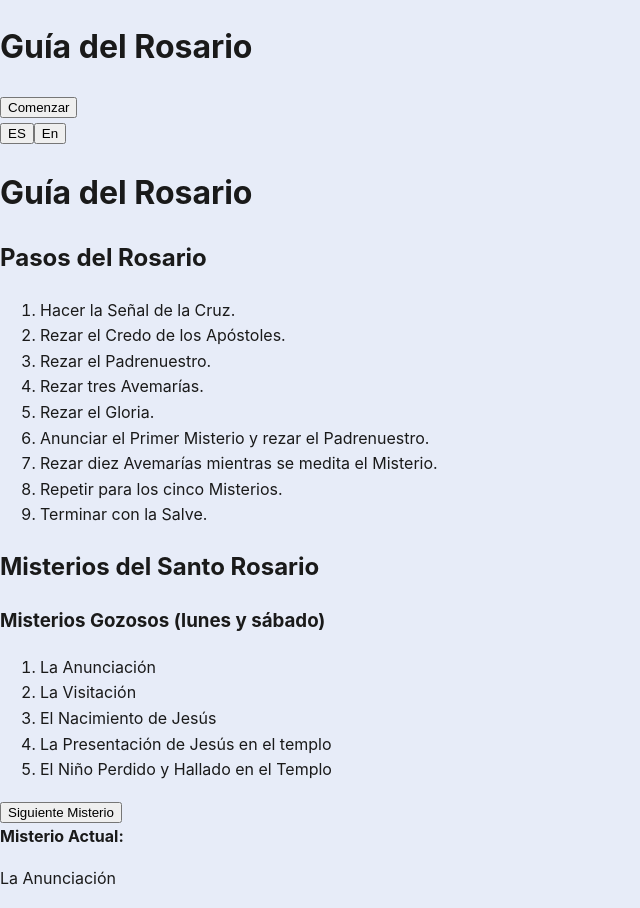
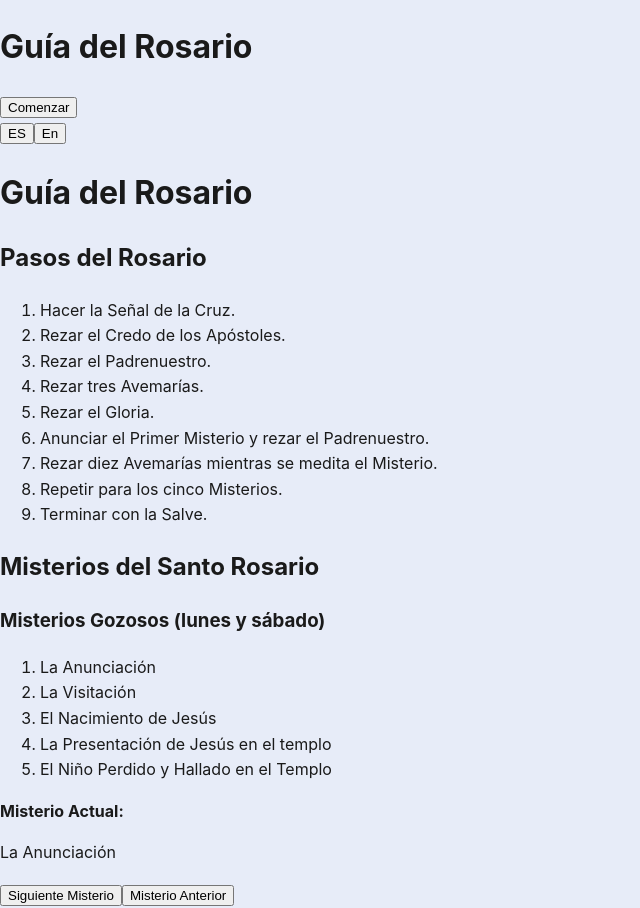
Before and after one commit to LuisDev912/Rosary-guide, a React (Vite) app: page / in a window 1280 px wide. Shown: the whole page, without its empty margins (0-640 px from the left). Built offline with nearby package versions, Linux system fonts and the light colour scheme.

Commit message:
"feat(controls): add previous and next mystery buttons - Add buttons to navigate to the previous and next mysteries in the RosaryPage component. - Update /es and /en locale files to include labels for the new buttons."

```diff
--- a/src/locales/en/en.json
+++ b/src/locales/en/en.json
@@ -6,7 +6,8 @@
         "languageLabel": "Language"
     },
     "buttons": {
-        "nextMystery": "Next Mystery"
+        "nextMystery": "Next Mystery",
+        "previousMystery": "Previous Mystery"
     },
     "labels": {
         "currentMystery": "Current Mystery"
--- a/src/locales/es/es.json
+++ b/src/locales/es/es.json
@@ -6,7 +6,8 @@
     "languageLabel": "Idioma"
     },
     "buttons": {
-        "nextMystery": "Siguiente Misterio"
+        "nextMystery": "Siguiente Misterio",
+        "previousMystery": "Misterio Anterior"
     },
     "labels": {
         "currentMystery": "Misterio Actual"
--- a/src/pages/RosaryPage.jsx
+++ b/src/pages/RosaryPage.jsx
@@ -78,17 +78,27 @@ function RosaryPage() {
 
                 {/* control buttons  */}
                 <section className="Mystery-controls">
-                    <button onClick={() => {
-                        setCurrentMysteryIndex((prev) =>
-                        prev < todayMysteries.list.length - 1 ? prev + 1 : prev)
-                    }}>
-                        {t("buttons.nextMystery")}
-                    </button>
-
-                    <div>
+                    <div className="current-mystery">
                         <strong>{t("labels.currentMystery")}:</strong>
                         <CurrentMystery selectedMystery={Mystery} />
                     </div>
+
+                    <div className="control-buttons">
+                        <button className="next-mystery" onClick={() => {
+                            setCurrentMysteryIndex((prev) =>
+                            prev < todayMysteries.list.length - 1 ? prev + 1 : prev)
+                        }}>
+                        {t("buttons.nextMystery")}
+                        </button>
+
+                        <button className="previous-mystery" onClick={() => {
+                            setCurrentMysteryIndex((prev) =>
+                            prev > 0 ? prev - 1 : prev)
+                        }}>
+                        {t("buttons.previousMystery")}
+                        </button>
+                    </div>
+
                 </section>
             </div>
         </>
```
